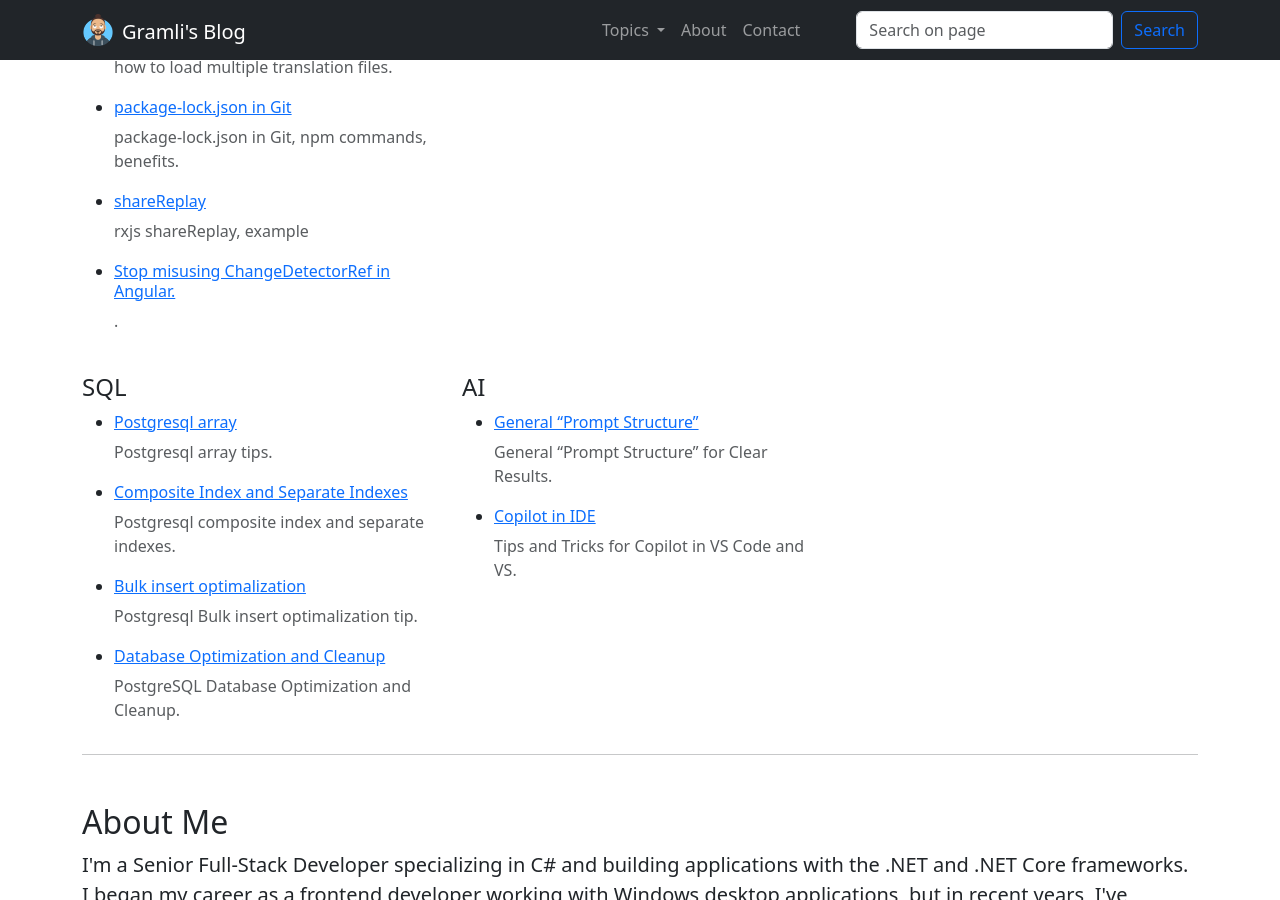
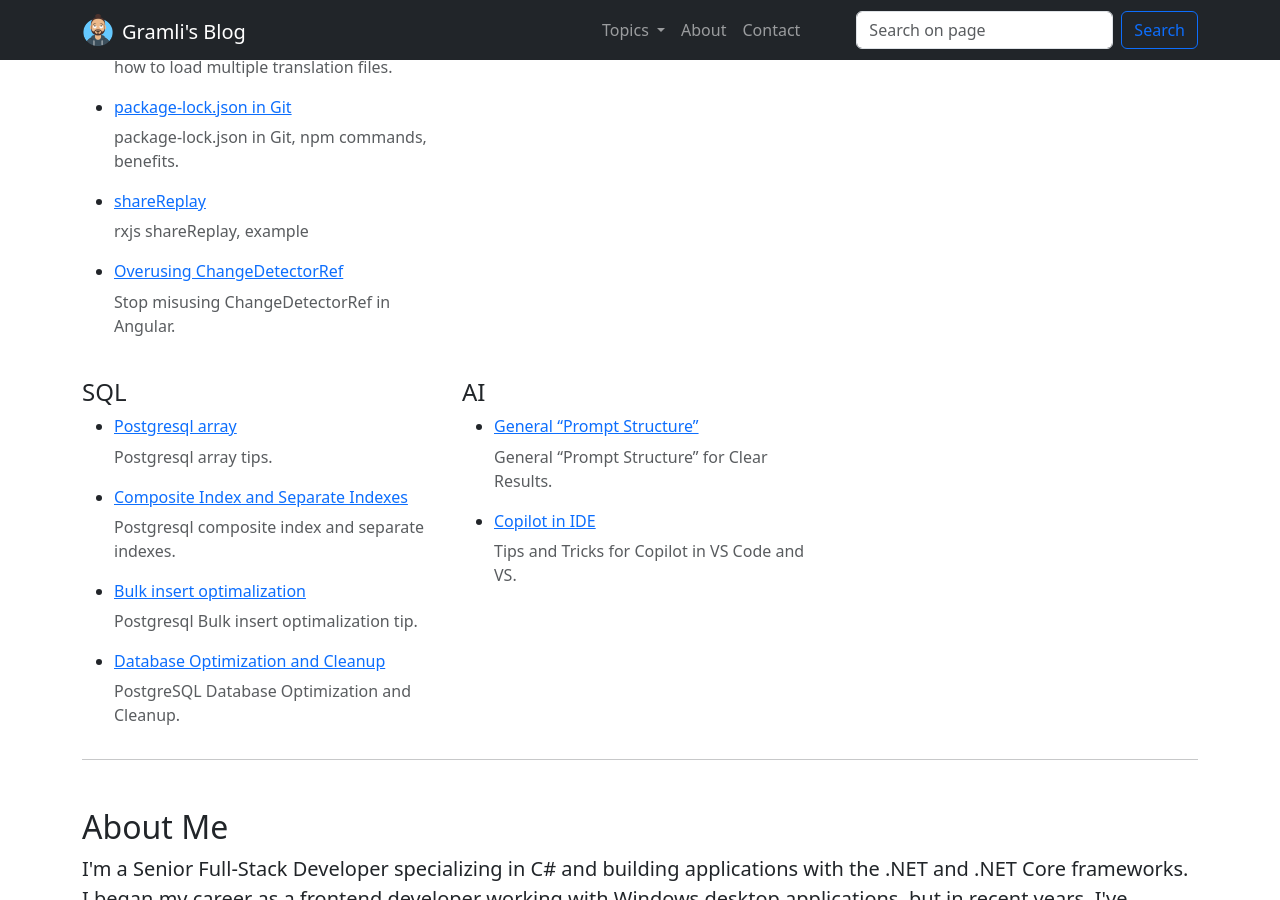
Before and after one commit to Gramli/gramli.github.io, a Jekyll site: the page built from index.html, in a window 1280 px wide and 900 px high, scrolled down 2017 px. Built offline with Jekyll 4.4.1, drawn with Linux system fonts in a browser that asks for light colours.

Commit message:
fix path

```diff
--- a/_includes/angular.html
+++ b/_includes/angular.html
@@ -66,12 +66,12 @@
     <li>
       <h6>
         <a
-          href="https://gramli.github.io/posts/code/angular/overusing-changedetectorref"
+          href="https://gramli.github.io/posts/code/angular/change-detection-ref"
           class="link-primary"
-          >Stop misusing ChangeDetectorRef in Angular.</a
+          >Overusing ChangeDetectorRef</a
         >
       </h6>
-      <p class="text-muted">.</p>
+      <p class="text-muted">Stop misusing ChangeDetectorRef in Angular.</p>
     </li>
   </ul>
 </div>
```
